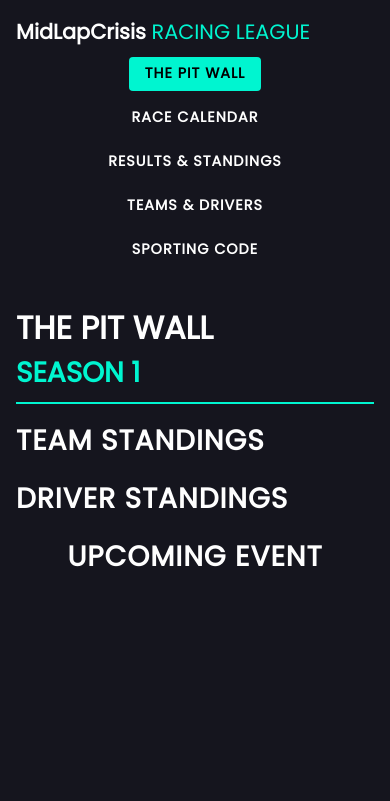
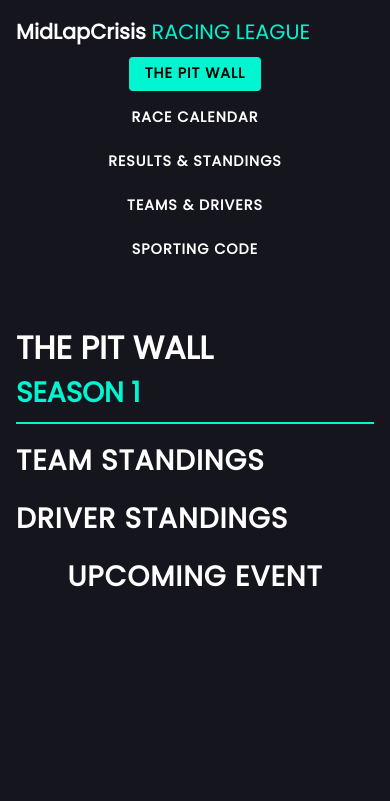
Before and after one commit to Switch9405/Racing-Dashboard, a plain HTML site: page index.html in a window 390 px wide. Shown: the top 801 px of the page. Drawn offline with Linux system fonts and the light colour scheme; no server answers.

Commit message:
Update 00 - Style.css

```diff
--- a/00 - Style.css
+++ b/00 - Style.css
@@ -559,6 +559,6 @@ ul{
 
 @media screen and (max-width: 768px) {
   .page-container {
-    padding-top: 160px;
+    padding-top: 180px;
   }
 }
```
